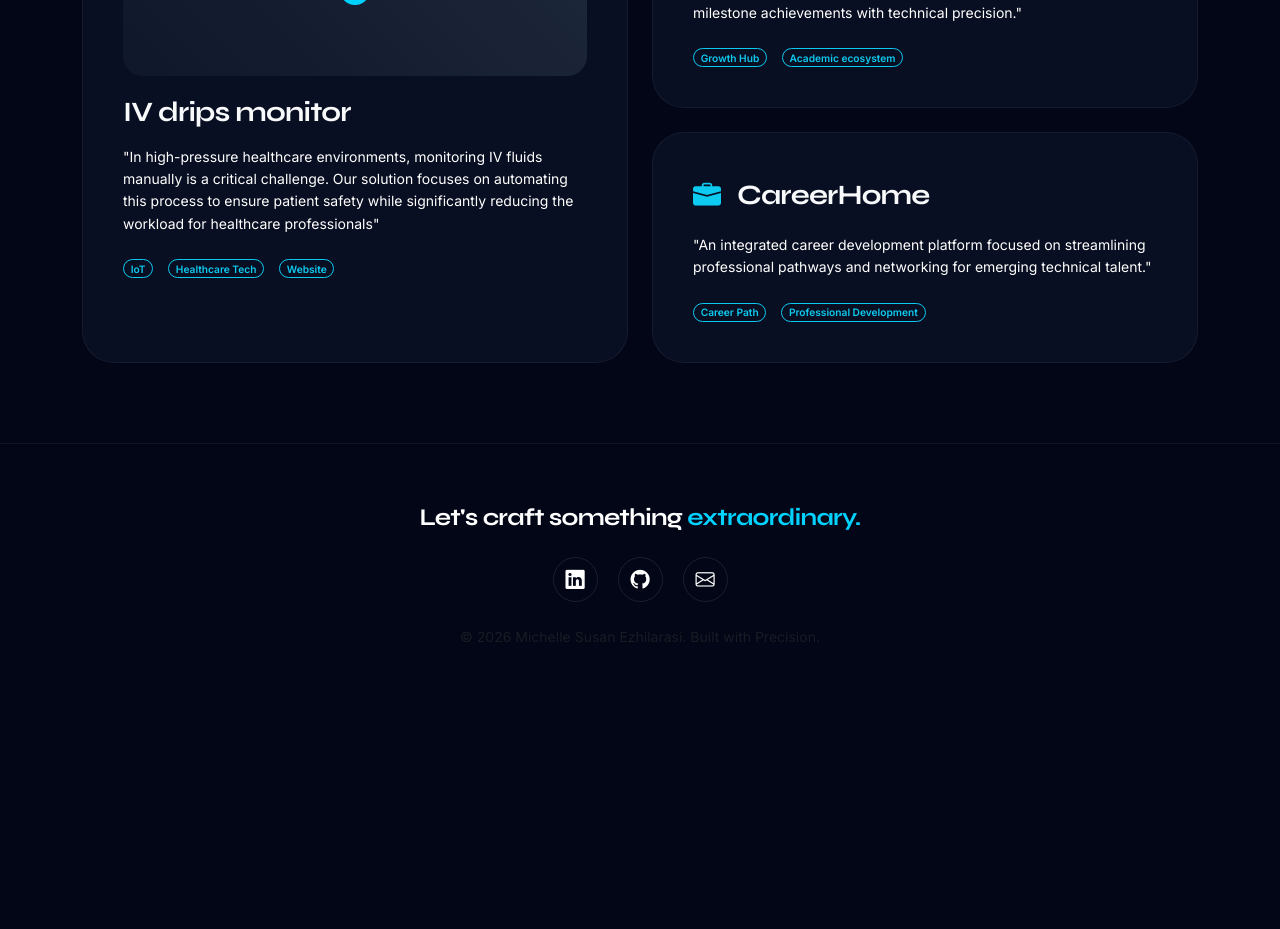
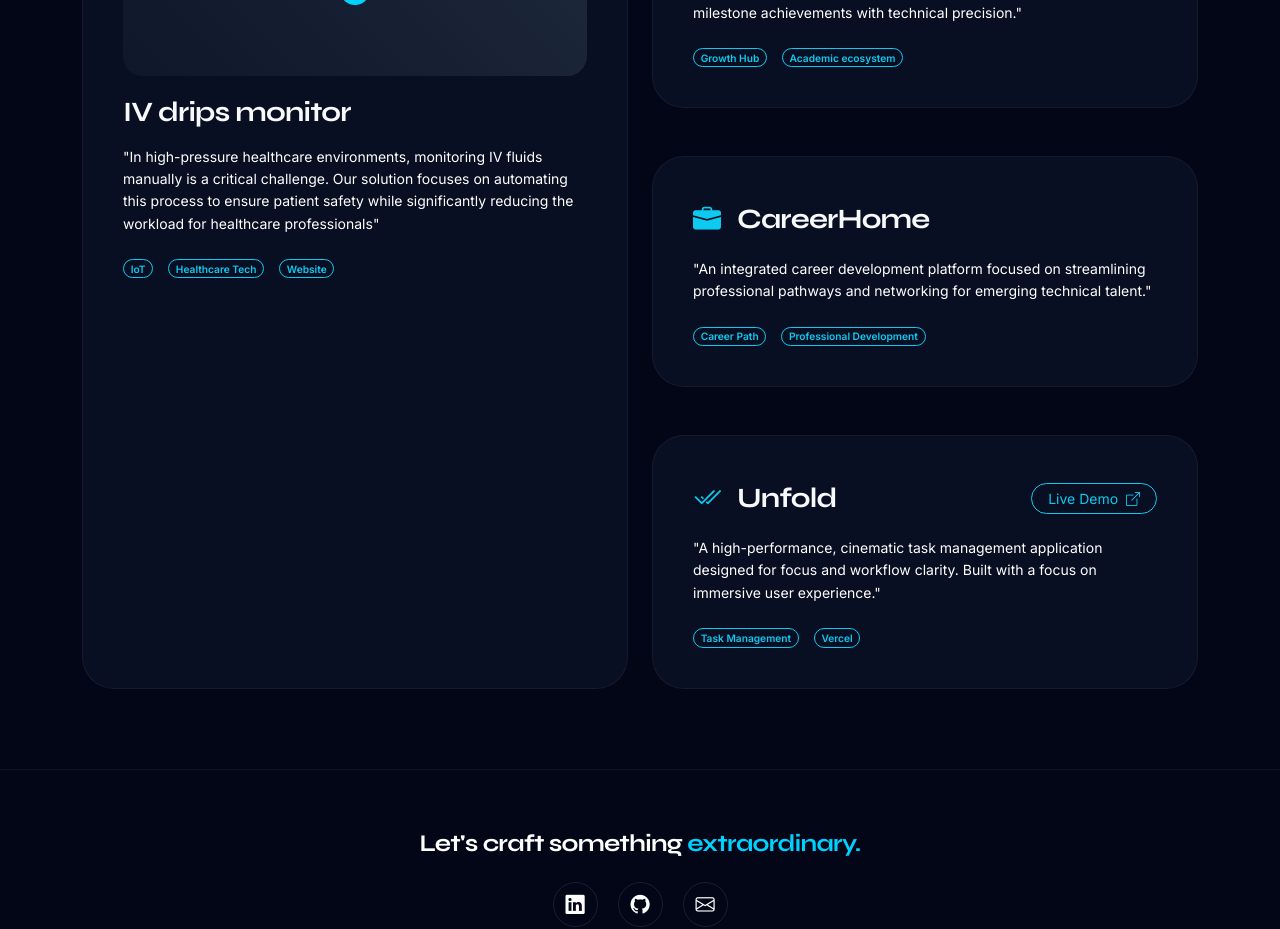
Before and after one commit to Dern-design001/Portfolio_BLUE, a React (Vite) app in the folder client/: page / in a window 1280 px wide. Shown: the part 2600-3529 px from the top of the page. Before the commit the page ends 3324 px from the top, so only its background shows below. Built offline with nearby package versions, Linux system fonts and the light colour scheme.

Commit message:
Added Unfold project while keeping CareerHome

```diff
--- a/client/src/pages/Home.jsx
+++ b/client/src/pages/Home.jsx
@@ -341,7 +341,7 @@ const Home = () => {
                   </div>
                 </div>
 
-                <div className="p-card">
+                <div className="p-card mt-4">
                   <div className="d-flex align-items-center gap-3 mb-3">
                     <i className="bi bi-briefcase-fill text-info fs-3"></i>
                     <h3 className="fw-bold mb-0">CareerHome</h3>
@@ -356,6 +356,36 @@ const Home = () => {
                     </span>
                     <span className="badge rounded-pill border border-info text-info">
                       Professional Development
+                    </span>
+                  </div>
+                </div>
+
+                <div className="p-card mt-4">
+                  <div className="d-flex align-items-center justify-content-between mb-3">
+                    <div className="d-flex align-items-center gap-3">
+                      <i className="bi bi-check2-all text-info fs-3"></i>
+                      <h3 className="fw-bold mb-0">Unfold</h3>
+                    </div>
+                    <a
+                      href="https://todo-sigma-self.vercel.app/"
+                      target="_blank"
+                      rel="noopener noreferrer"
+                      className="btn btn-sm btn-outline-info rounded-pill px-3"
+                    >
+                      Live Demo <i className="bi bi-box-arrow-up-right ms-1"></i>
+                    </a>
+                  </div>
+                  <p className="text-white small mb-4">
+                    "A high-performance, cinematic task management application designed for
+                    focus and workflow clarity. Built with a focus on immersive user
+                    experience."
+                  </p>
+                  <div className="tag-list justify-content-start">
+                    <span className="badge rounded-pill border border-info text-info">
+                      Task Management
+                    </span>
+                    <span className="badge rounded-pill border border-info text-info">
+                      Vercel
                     </span>
                   </div>
                 </div>
```
